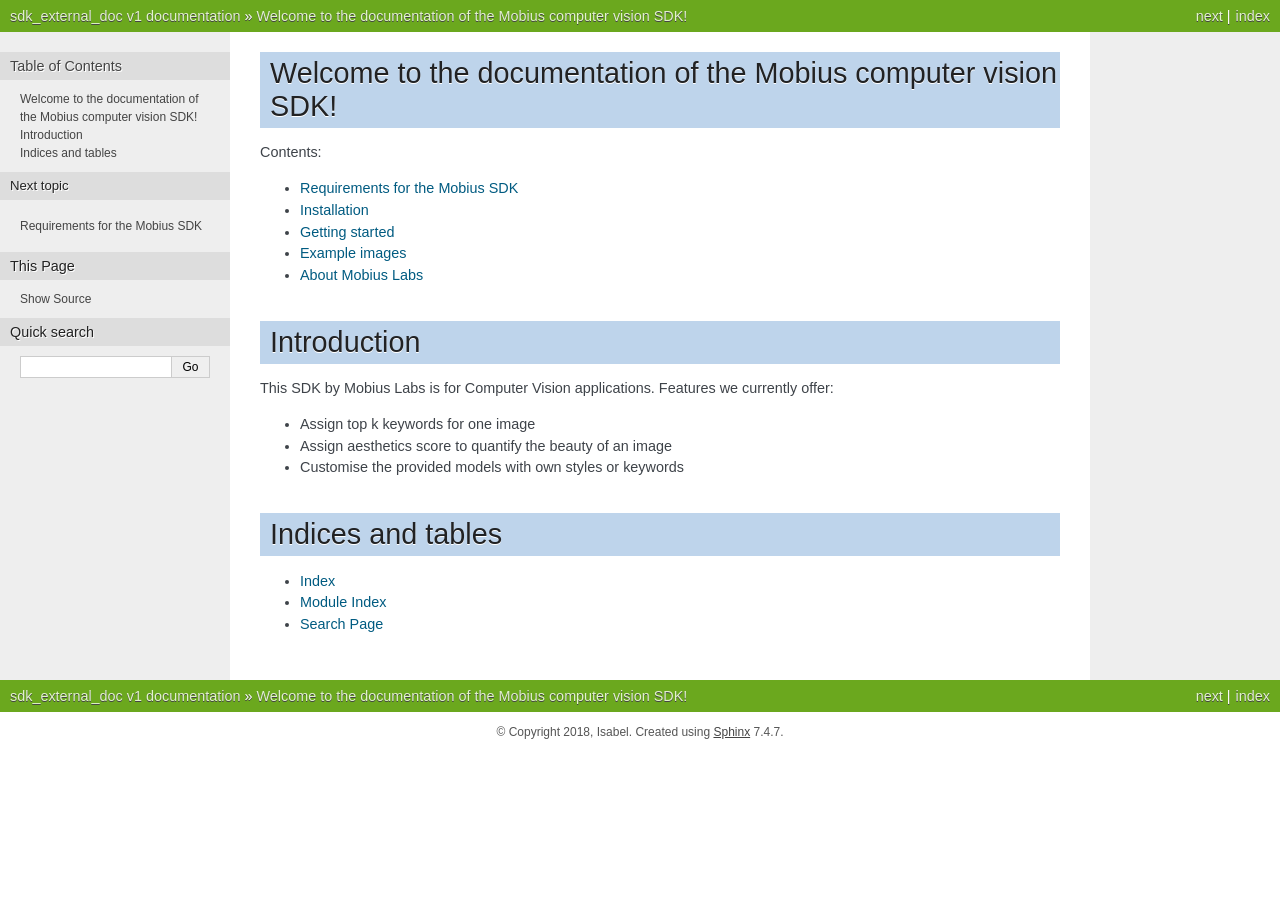
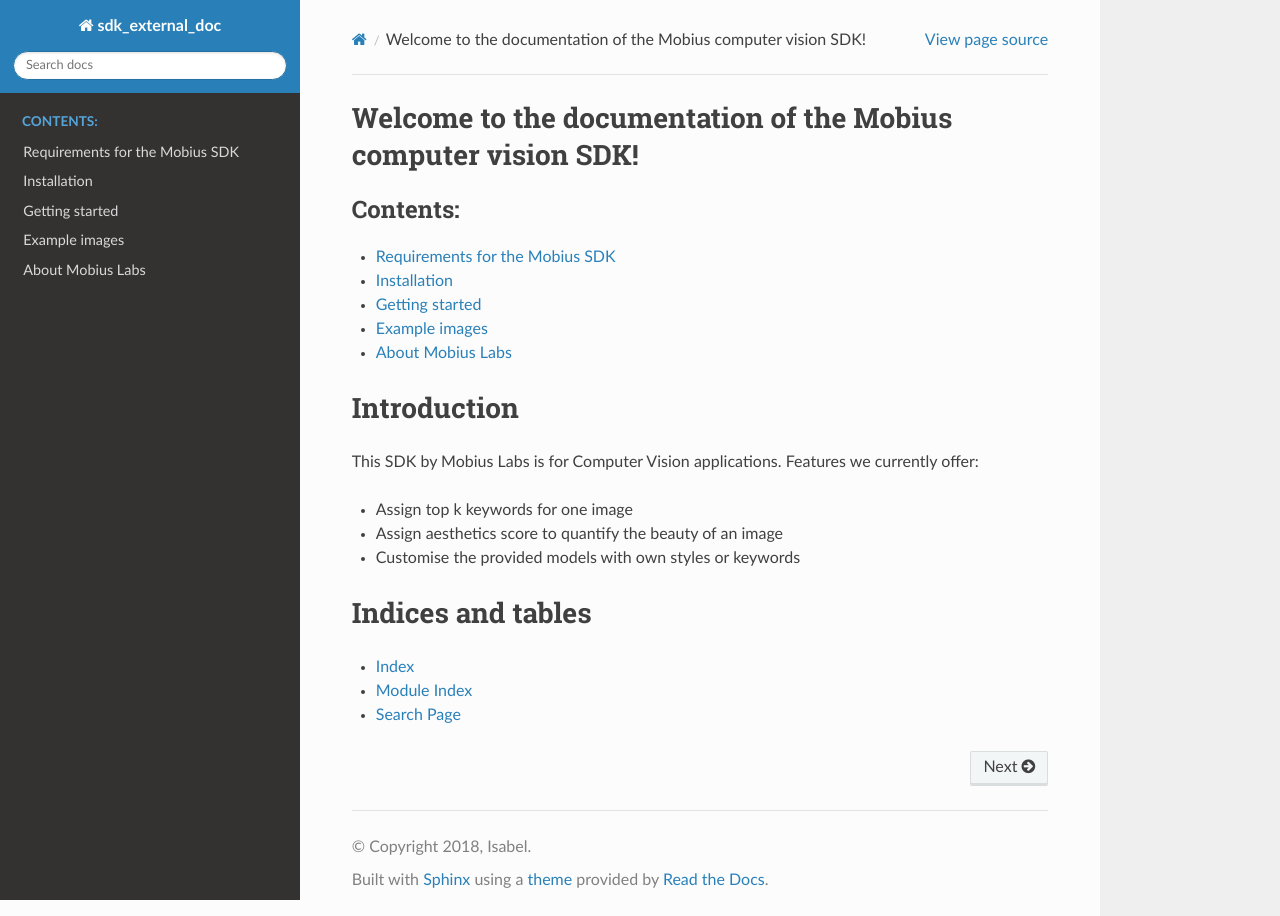
Before and after one commit to mobiusml/external-doc-test, a Sphinx documentation site: the page built from source/index.rst, in a window 1280 px wide. Built offline with Sphinx 7.4.7 and the Read the Docs theme 2.0.0, drawn with Linux system fonts in a browser that asks for light colours; formulas are drawn with MathJax 3.

Commit message:
change theme to mobile friendly rtd theme

```diff
--- a/source/conf.py
+++ b/source/conf.py
@@ -76,7 +76,7 @@
 # The theme to use for HTML and HTML Help pages.  See the documentation for
 # a list of builtin themes.
 #
-html_theme = 'nature'
+html_theme = "sphinx_rtd_theme"
 
 # Theme options are theme-specific and customize the look and feel of a theme
 # further.  For a list of options available for each theme, see the
```
